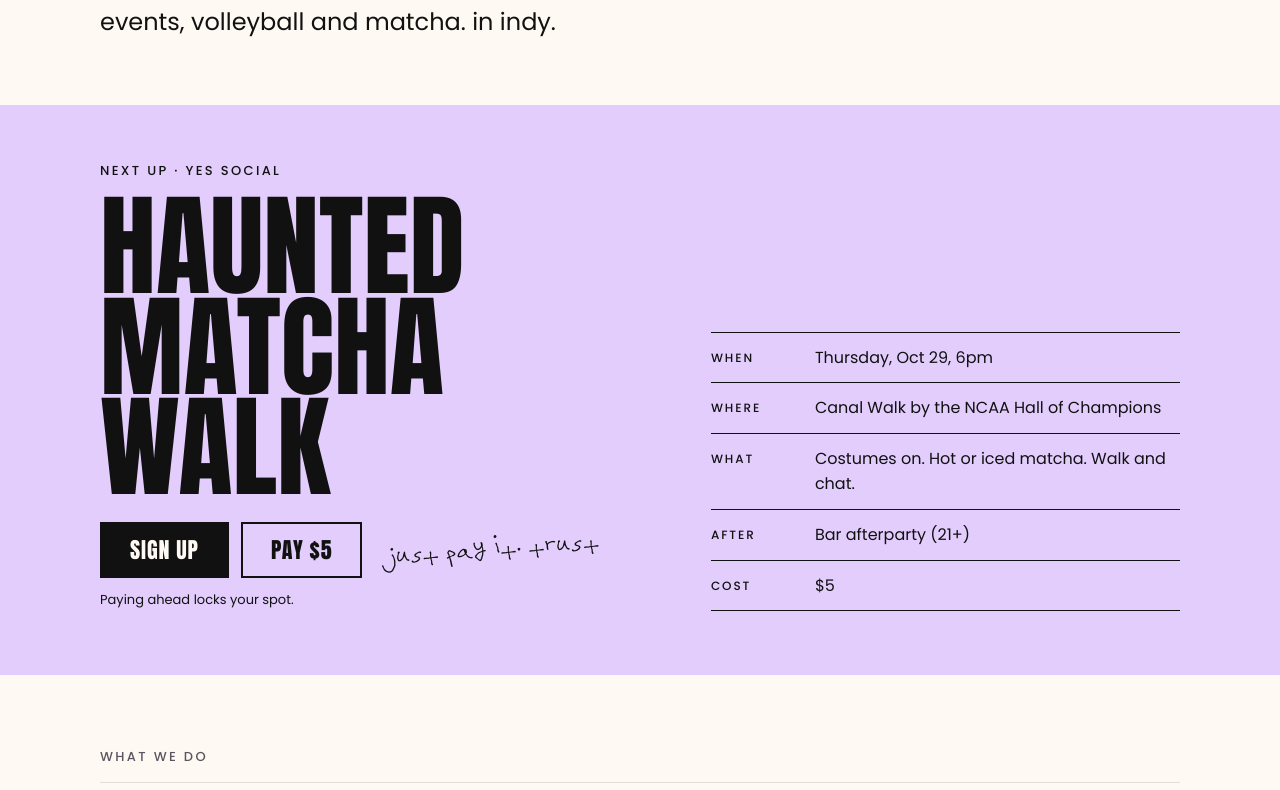
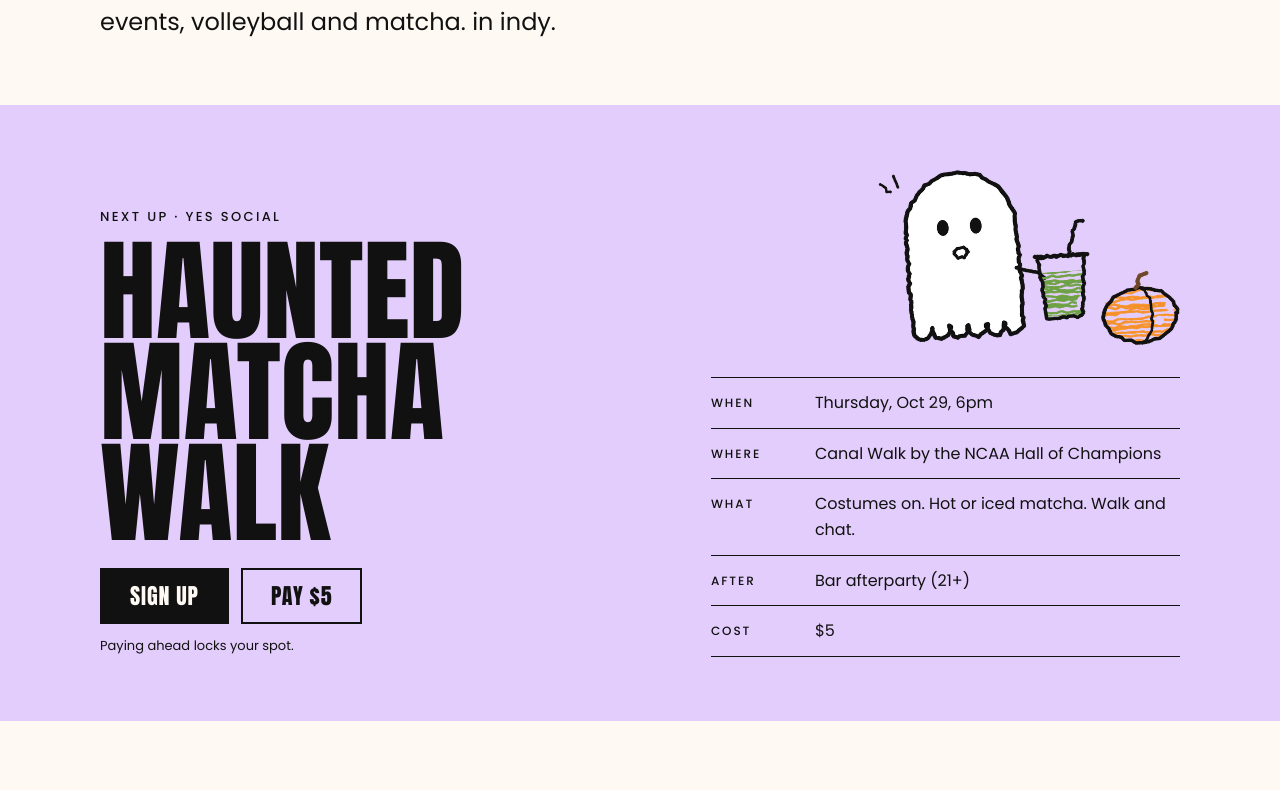
Before and after one commit to yesmatchahq-cpu/yesinindy, a plain HTML site: page index.html in a window 1280 px wide. Shown: the part 408-1198 px from the top of the page. Drawn offline with Linux system fonts and the light colour scheme.

Commit message:
Add files via upload

```diff
--- a/index.html
+++ b/index.html
@@ -77,16 +77,18 @@
   .no { font-family: "NoScrawl", "Comic Sans MS", "Marker Felt", cursive; font-weight: 400; color: var(--ink); display: inline-block; line-height: 1.1; letter-spacing: 0; text-transform: none; }
   .hero h1 { position: relative; display: inline-block; }
   .hero .no-hero { position: absolute; left: 100%; bottom: 14%; font-size: clamp(28px, 6vw, 64px); transform: rotate(-8deg); margin-left: .25em; white-space: nowrap; }
-  .no-pay { font-size: 26px; transform: rotate(-4deg); margin-left: 6px; align-self: center; }
   .row .no { font-size: 24px; transform: rotate(-3deg); margin-top: 6px; }
   .row.later h3 { color: transparent; -webkit-text-stroke: 1.5px var(--ink); }
   .row.later h3 .slot { display: inline-block; min-width: 3ch; border-bottom: 4px solid var(--ink); -webkit-text-stroke: 0; }
   .row div { min-width: 0; }
   footer .no { color: var(--cream); font-size: 22px; transform: rotate(-5deg); }
+  .factcol { min-width: 0; display: grid; gap: 20px; }
+  .boo { width: min(300px, 70%); height: auto; justify-self: end; transform: rotate(-4deg); }
   @media (max-width: 760px) {
     .hero .no-hero { position: static; display: block; margin: 6px 0 0; transform: rotate(-5deg); font-size: 40px; }
     .next .wrap { grid-template-columns: 1fr; gap: 28px; }
     .row { grid-template-columns: 1fr; gap: 6px; }
+    .boo { justify-self: start; width: 220px; }
   }
   @media (prefers-reduced-motion: reduce) { * { transition: none !important; } }
 </style>
@@ -116,17 +118,19 @@
         <div class="actions">
           <a class="btn solid" href="https://forms.gle/N7VPSW3JfdSvompV7" target="_blank" rel="noopener">SIGN UP</a>
           <a class="btn ghost" href="https://square.link/u/j3U7K5c0" target="_blank" rel="noopener">PAY $5</a>
-          <span class="no no-pay">just pay it. trust</span>
         </div>
         <p class="note">Paying ahead locks your spot.</p>
       </div>
-      <ul class="facts">
+      <div class="factcol">
+        <img class="boo" src="no-ghost.png" alt="A doodle by NO of a ghost holding a matcha next to a pumpkin" width="572" height="374">
+        <ul class="facts">
         <li><span>When</span><div>Thursday, Oct 29, 6pm</div></li>
         <li><span>Where</span><div>Canal Walk by the NCAA Hall of Champions</div></li>
         <li><span>What</span><div>Costumes on. Hot or iced matcha. Walk and chat.</div></li>
         <li><span>After</span><div>Bar afterparty (21+)</div></li>
         <li><span>Cost</span><div>$5</div></li>
       </ul>
+      </div>
     </div>
   </section>
 
```
Also changed, not shown: no-ghost.png (added).
